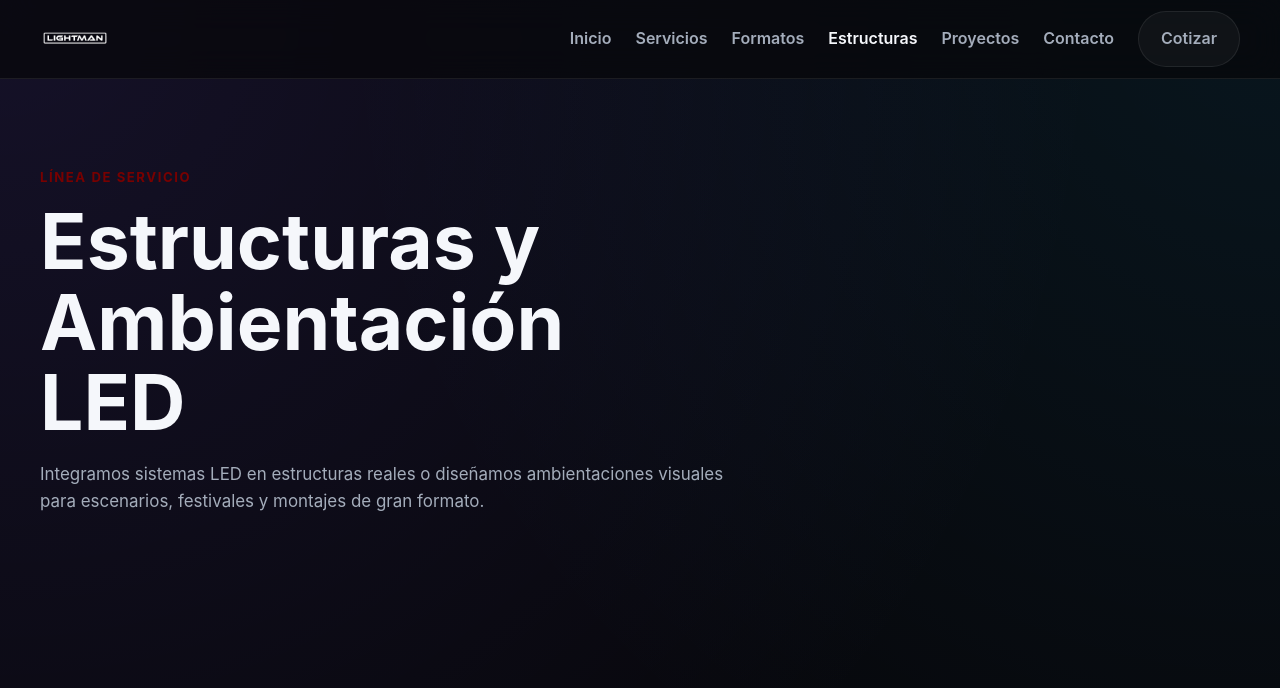
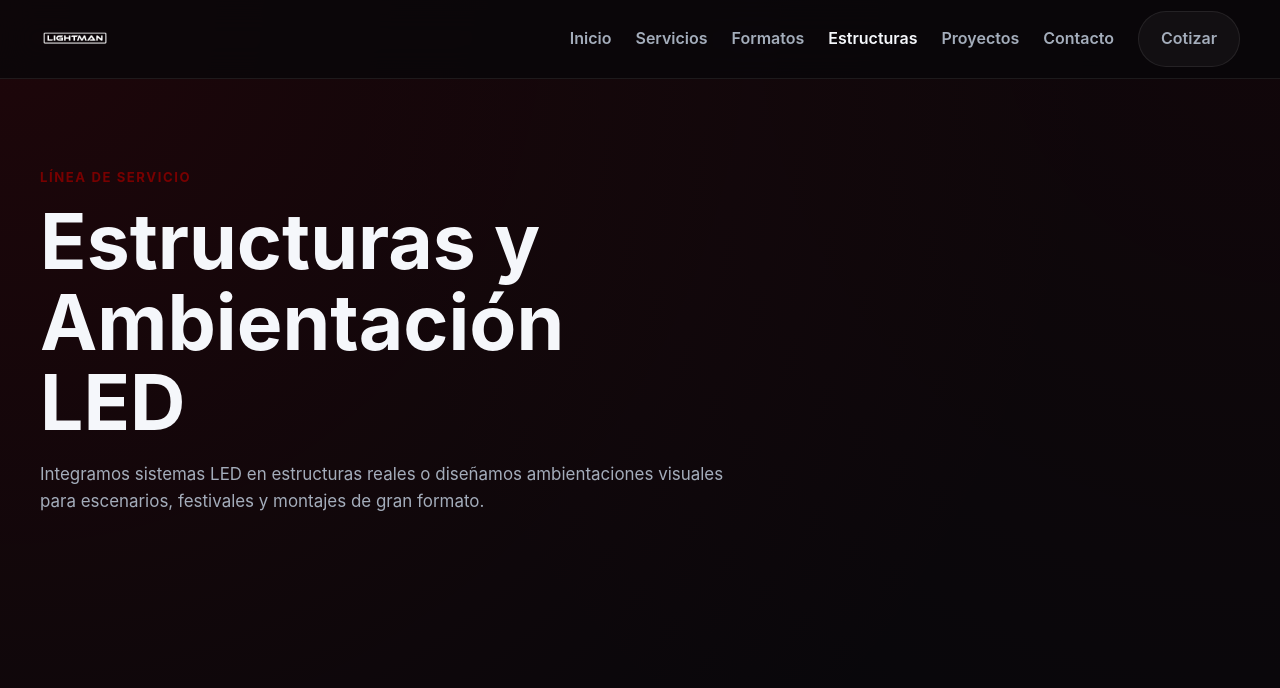
Before and after one commit to ZekturCh/LIGHTMAN, a Jekyll site: the page built from estructuras.html, in a window 1280 px wide and 1400 px high. Shown: the top 688 px of the window. Built offline with Jekyll 4.4.1, drawn with Linux system fonts in a browser that asks for light colours; grey boxes are pictures that could not be loaded.

Commit message:
Update style.css

```diff
--- a/assets/css/style.css
+++ b/assets/css/style.css
@@ -24,8 +24,8 @@ html {
 body {
   margin: 0;
   background:
-    radial-gradient(circle at top left, rgba(124,92,255,.12), transparent 28%),
-    radial-gradient(circle at top right, rgba(23,196,255,.08), transparent 24%),
+    radial-gradient(circle at top left, rgba(170,0,0,.14), transparent 28%),
+    radial-gradient(circle at top right, rgba(110,0,0,.10), transparent 24%),
     var(--bg);
   color: var(--text);
   font-family: Inter, Arial, sans-serif;
@@ -316,8 +316,8 @@ h3 {
   border-radius: 50%;
   align-items: center;
   justify-content: center;
-  background: rgba(124,92,255,.16);
-  color: var(--accent-2);
+  background: rgba(170,0,0,.18);
+  color: rgb(255, 215, 215);
   font-weight: 800;
   margin-bottom: 18px;
 }
@@ -362,7 +362,7 @@ h3 {
   padding: 28px;
   border-radius: 28px;
   border: 1px solid var(--line);
-  background: linear-gradient(135deg, rgba(124,92,255,.12), rgba(23,196,255,.08));
+  background: linear-gradient(135deg, rgba(170,0,0,.16), rgba(90,0,0,.10));
 }
 
 .contact-grid {
```
